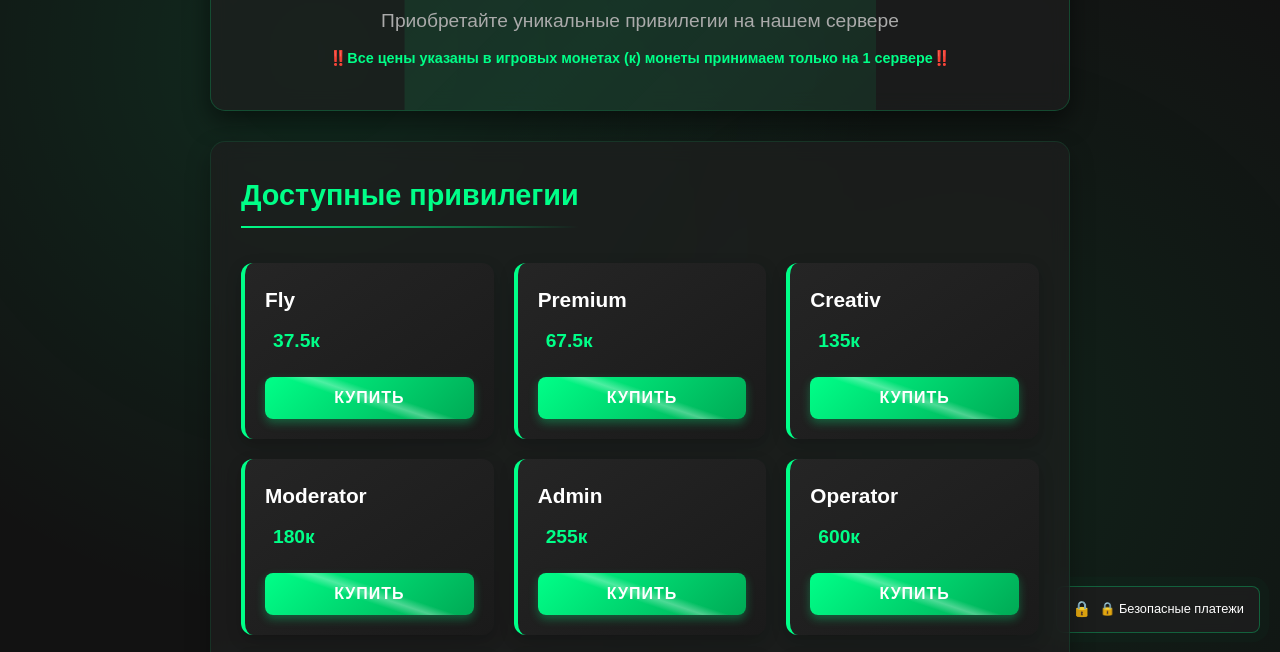
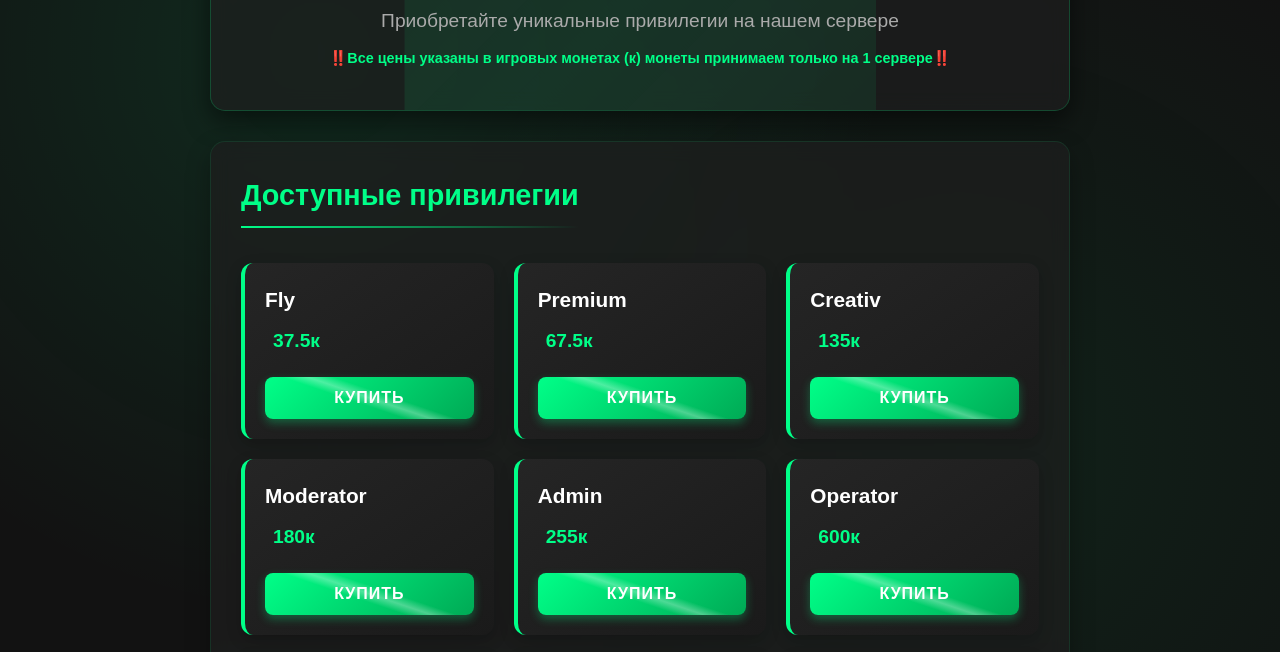
Before and after one commit to SKILLSHOPP/SKILLSHOPP.github.io, a plain HTML site: page index.html in a window 1280 px wide. Shown: the part 147-799 px from the top of the page. Drawn offline with nearby package versions, Linux system fonts and the light colour scheme.

Commit message:
Update index.html

```diff
--- a/index.html
+++ b/index.html
@@ -501,9 +501,6 @@
     <!-- Плавающие монетки -->
     <div class="floating-coins" id="floatingCoins"></div>
 
-    <!-- Значок безопасности -->
-    <div class="security-badge">🔒 Безопасные платежи</div>
-
     <!-- Модальное окно для покупки -->
     <div class="modal" id="purchaseModal">
         <div class="modal-content">
@@ -819,4 +816,5 @@
         document.addEventListener('DOMContentLoaded', createFloatingCoins);
     </script>
 </body>
+
 </html>
```
